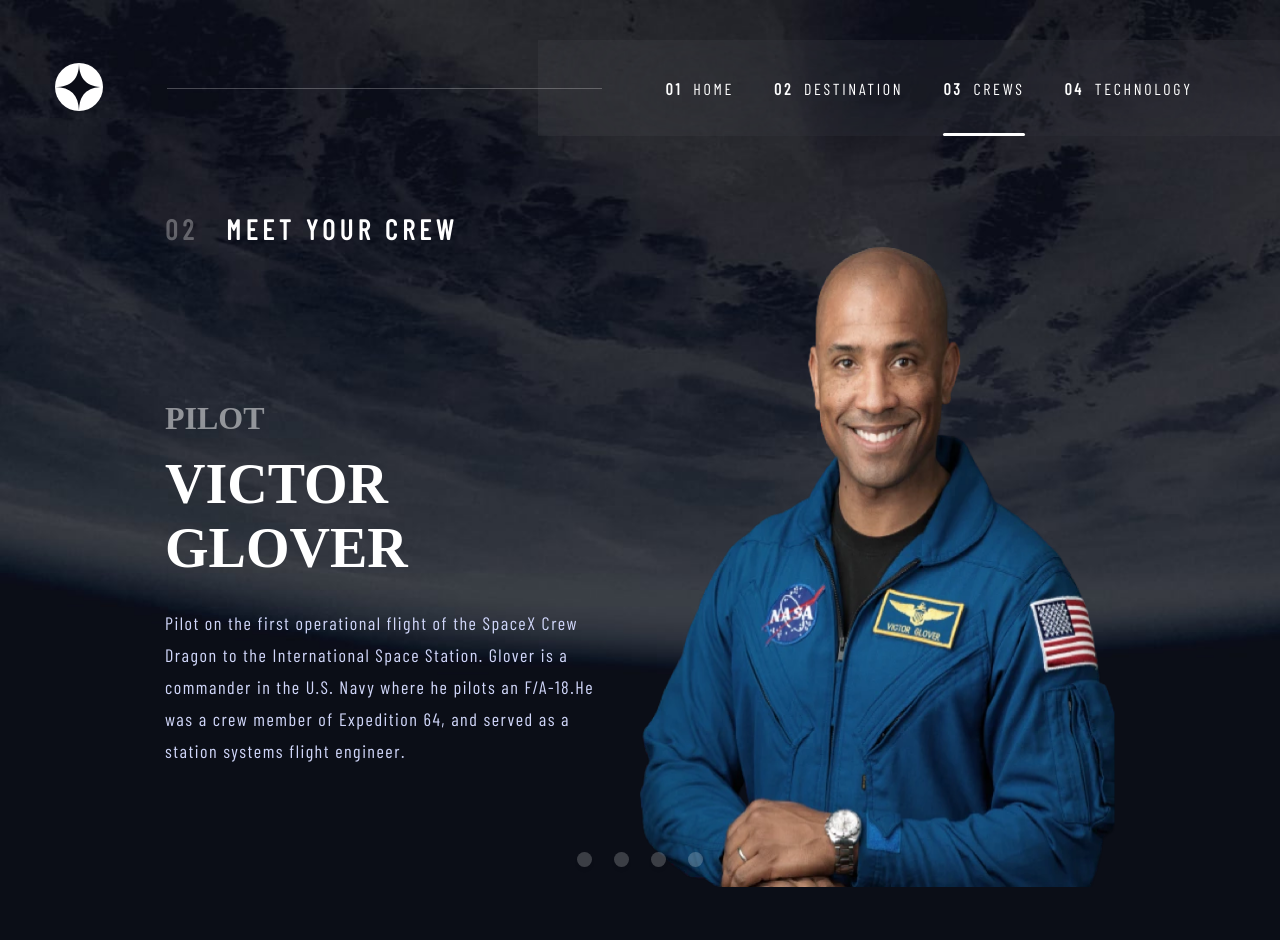
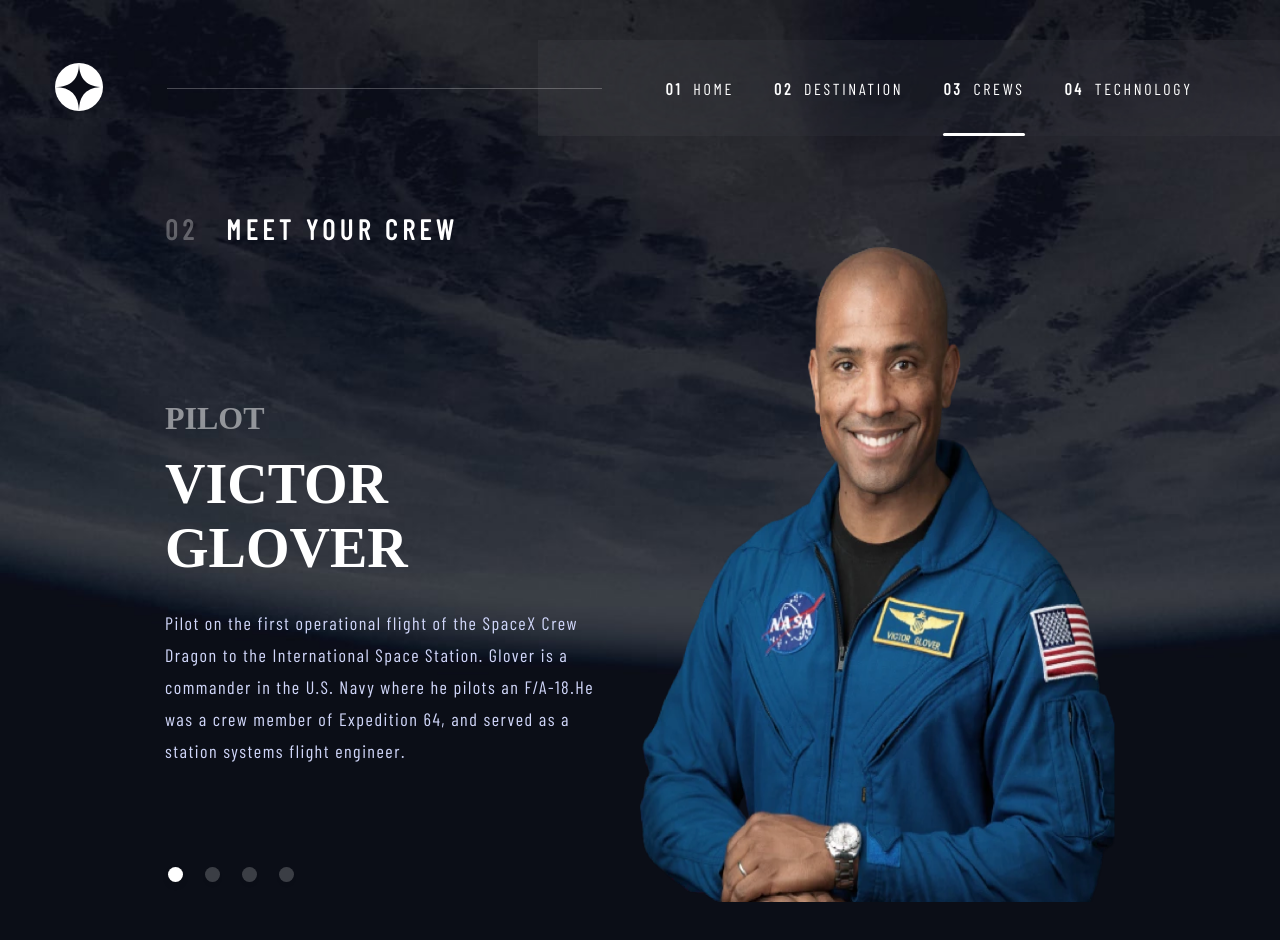
Before and after one commit to naijadevgamer/space-tourism, a React (Create React App) app: page /crews in a window 1280 px wide. Shown: the top 940 px of the page. Built offline with nearby package versions, Linux system fonts and the light colour scheme; a web font is replaced by a local one.

Commit message:
Make glide to work

```diff
--- a/src/component/crew/crew.components.jsx
+++ b/src/component/crew/crew.components.jsx
@@ -10,34 +10,19 @@
   } = data;
 
   return (
-    <li className="crew glide__slide">
-      <div className="crew__content">
-        <h4 className="crew__role heading--4">{role}</h4>
-        <h3 className="crew__name heading--3">{name}</h3>
-        <p className="crew__bio content">{bio}</p>
-        <div
-          className="crew__dot-container glide__bullets"
-          data-glide-el="controls[nav]"
-        >
-          <button
-            className="crew__dot glide__bullet"
-            data-glide-dir="=0"
-          ></button>
-          <button
-            className="crew__dot glide__bullet"
-            data-glide-dir="=1"
-          ></button>
-          <button
-            className="crew__dot glide__bullet"
-            data-glide-dir="=2"
-          ></button>
-          <button
-            className="crew__dot glide__bullet"
-            data-glide-dir="=3"
-          ></button>
+    <li className="glide__slide">
+      <div className="glide__content">
+        <h4 className="glide__role heading--4">{role}</h4>
+        <h3 className="glide__name heading--3">{name}</h3>
+        <p className="glide__bio content">{bio}</p>
+        <div className="glide__bullets" data-glide-el="controls[nav]">
+          <button className="glide__bullet" data-glide-dir="=0"></button>
+          <button className="glide__bullet" data-glide-dir="=1"></button>
+          <button className="glide__bullet" data-glide-dir="=2"></button>
+          <button className="glide__bullet" data-glide-dir="=3"></button>
         </div>
       </div>
-      <img src={webp} alt="crew" className="crew__image" />
+      <img src={webp} alt="crew" className="glide__image" />
     </li>
   );
 };
--- a/src/component/crew/crew.styles.scss
+++ b/src/component/crew/crew.styles.scss
@@ -13,12 +13,16 @@
 //   }
 // }
 
-.crew {
-  position: relative;
-  display: flex;
-  @include respond(tab-port) {
-    flex-direction: column;
-    align-items: center;
+.glide {
+  &__slide {
+    row-gap: 10rem;
+    position: relative;
+    display: flex;
+    margin-right: 2rem;
+    @include respond(tab-port) {
+      flex-direction: column;
+      align-items: center;
+    }
   }
 
   &__role {
@@ -72,11 +76,15 @@
       margin-bottom: 10.4rem;
     }
   }
-  &__dot-container {
+  &__bullets {
+    position: relative;
     width: 13.2rem;
+    left: 0;
     display: flex;
     align-items: center;
     justify-content: space-between;
+    transform: translateX(0);
+    z-index: 10;
 
     @include respond(tab-port) {
       justify-content: center;
@@ -88,11 +96,8 @@
       order: 1;
       margin-bottom: 3.6rem;
     }
-    .active {
-      opacity: 1;
-    }
   }
-  &__dot {
+  &__bullet {
     border-radius: 50%;
     background-color: $color-white;
     opacity: 0.2;
@@ -102,6 +107,9 @@
     z-index: 10;
     &:hover {
       opacity: 0.6;
+    }
+    &--active {
+      opacity: 1;
     }
   }
   &__image {
--- a/src/pages/crew/crews.page.jsx
+++ b/src/pages/crew/crews.page.jsx
@@ -15,27 +15,20 @@
     new glide(".glide", {
       perView: 1,
       type: "carousel",
+      gap: 200,
     }).mount();
   }, []);
 
-  // useEffect(() => {
-  //   // setData();
-  //   new glide(".glide", {
-  //     perView: 1,
-  //     type: "carousel",
-  //   });
-  // }, []);
-  // const setData = glided.mount();
   const crewData = DATA.crew;
 
   return (
     <>
-      <div className="crews-page glide">
+      <div className="glide">
         <Subheader>
           <span className="subheader__number">02</span>
           Meet your crew
         </Subheader>
-        <div className="crews__list glide__track" data-glide-el="track">
+        <div className="glide__track" data-glide-el="track">
           <ul className="glide__slides">
             {crewData.map((crew, index) => (
               <Crew key={index} data={crew} />
@@ -43,20 +36,11 @@
           </ul>
         </div>
       </div>
-      <div
-        className="crews__pointer-wrapper glide__arrows"
-        data-glide-el="controls"
-      >
-        <div
-          className="crews__pointer crews__pointer--left glide__arrow glide__arrow--left"
-          data-glide-dir="<"
-        >
+      <div className="glide__arrows" data-glide-el="controls">
+        <div className="glide__arrow glide__arrow--left" data-glide-dir="<">
           &#10094;
         </div>
-        <div
-          className="crews__pointer crews__pointer--right glide__arrow glide__arrow--right"
-          data-glide-dir=">"
-        >
+        <div className="glide__arrow glide__arrow--right" data-glide-dir=">">
           &#10095;
         </div>
       </div>
--- a/src/pages/crew/crews.page.styles.scss
+++ b/src/pages/crew/crews.page.styles.scss
@@ -1,11 +1,11 @@
 @import "../../mixin";
 @import "../../typography&variables";
 
-.crews-page {
+.glide {
   color: $color-white;
   background-image: url(../../assets/crew/background-crew-desktop.jpg);
+  @include background;
   padding: 21.2rem 16.5rem 0rem 16.5rem;
-  @include background;
   overflow: auto;
 
   @include respond(tab-land) {
@@ -19,15 +19,15 @@
     padding: 88px 2.4rem 0rem 2.4rem;
     background-image: url(../../assets/crew/background-crew-mobile.jpg);
   }
-}
-.crews {
-  width: 100vw;
-  position: relative;
-  // &__list {
-  //   display: flex;
-  //   justify-content: space-between;
-  // }
-  &__pointer-wrapper {
+
+  &__track {
+    // width: 100%;
+    overflow: visible;
+    position: relative;
+  }
+  &__slides {
+  }
+  &__arrows {
     position: fixed;
     bottom: 50%;
     transform: translateY(50%);
@@ -39,7 +39,7 @@
       display: none;
     }
   }
-  &__pointer {
+  &__arrow {
     color: white;
     opacity: 0;
     font-size: 8rem;
```
